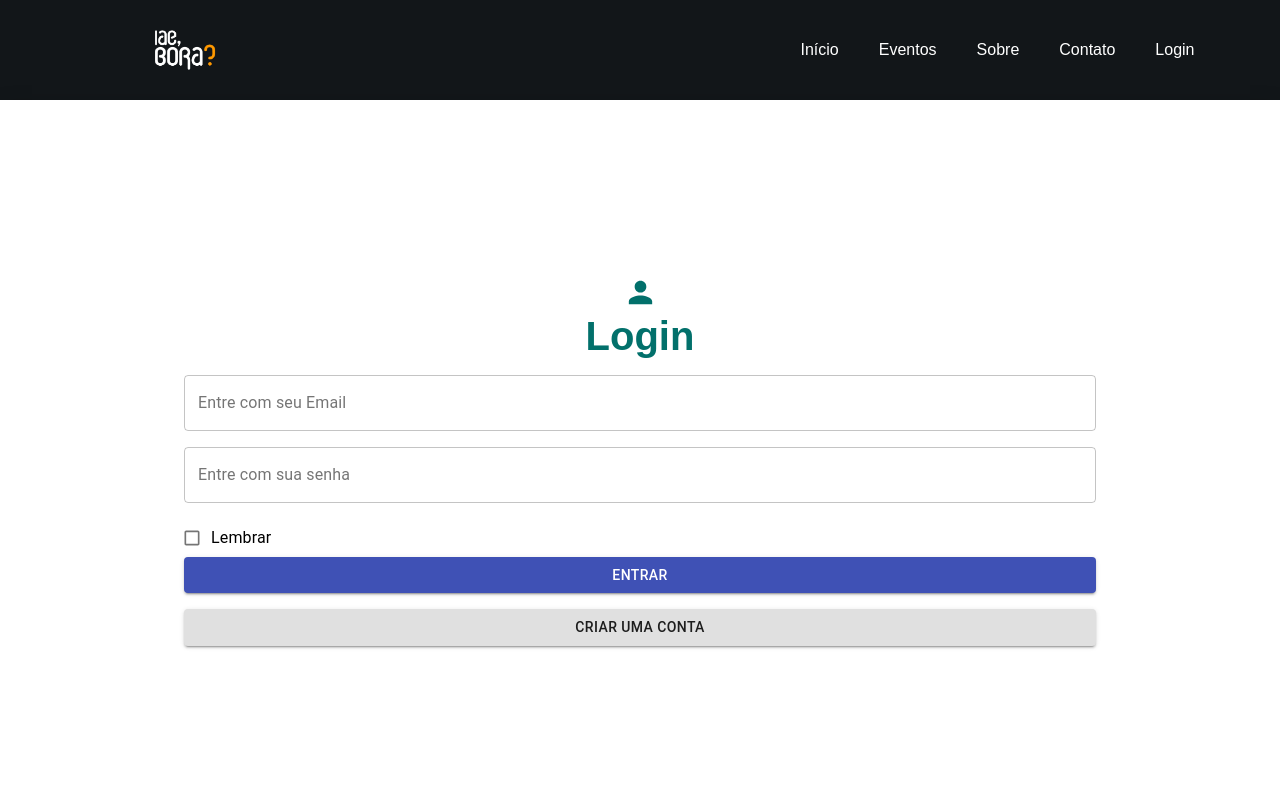
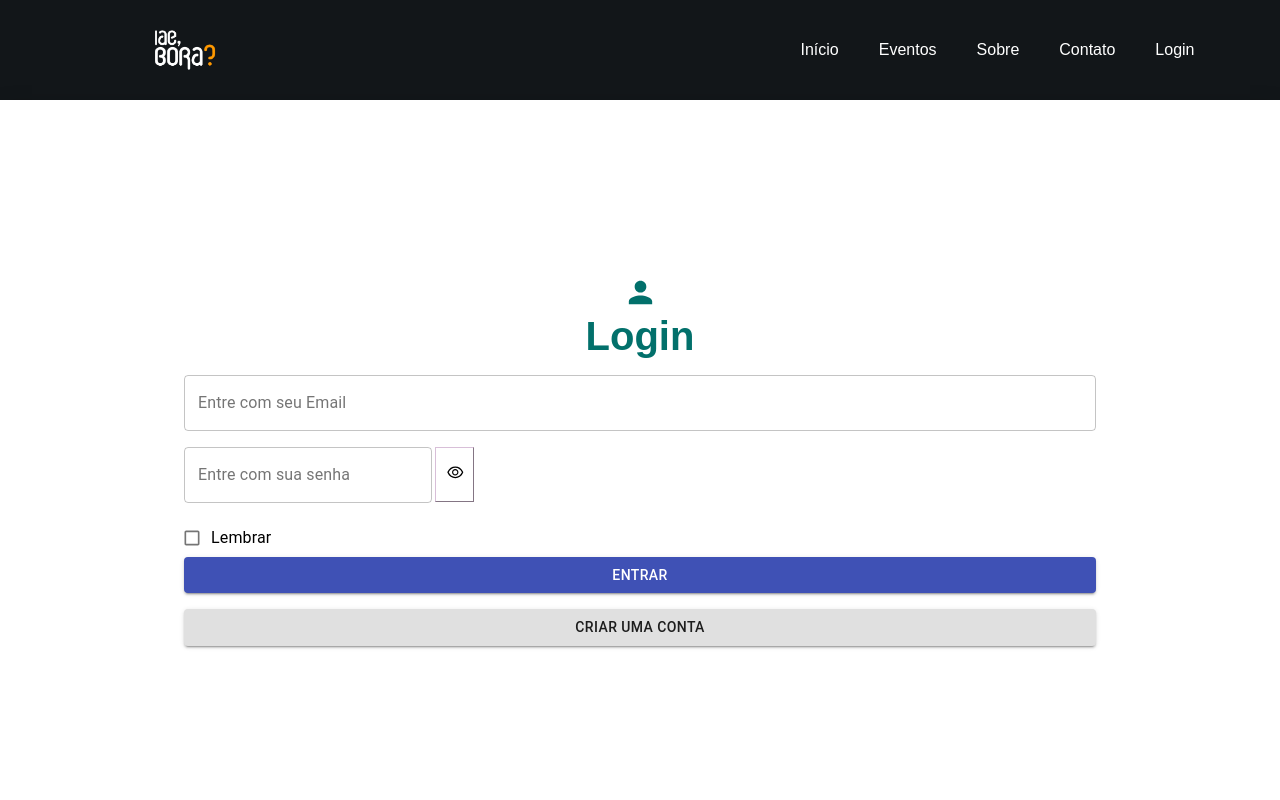
Before and after one commit to Equipe31SI/eAiBora-front, a React (Create React App) app: page /login in a window 1280 px wide. Shown: the top 800 px of the page. Built offline with nearby package versions, Linux system fonts and the light colour scheme.

Commit message:
mostrar e ocultar senha

```diff
--- a/package.json
+++ b/package.json
@@ -11,6 +11,7 @@
     "@fortawesome/react-fontawesome": "^0.1.16",
     "@material-ui/core": "^4.12.3",
     "@material-ui/icons": "^4.11.2",
+    "@mui/icons-material": "^5.2.0",
     "@testing-library/jest-dom": "^5.11.4",
     "@testing-library/react": "^11.1.0",
     "@testing-library/user-event": "^12.1.10",
--- a/src/pages/Form_a.js
+++ b/src/pages/Form_a.js
@@ -2,7 +2,6 @@ import React, { useState } from 'react';
 import '../styles/Login.css';
 import { Divider, Button, TextField } from '@material-ui/core';
 import { Link } from 'react-router-dom';
-/*import EventIcon from '@material-ui/icons/Event';*/
 import api from '../services/api'
 
 const Form=()=> {
@@ -33,10 +32,6 @@ const novoEvento = {
     return (
         <div>
             <div className="icon">
-                {/*<div className="icon_class"></div>
-                <div className="icon_class">
-                    <EventIcon fontSize="large"/>
-                </div>*/}
                 <div className="text">Criar Evento</div>
             </div>
             <p></p>
--- a/src/pages/Login.js
+++ b/src/pages/Login.js
@@ -7,11 +7,16 @@ import Checkbox from '@material-ui/core/Checkbox';
 import CheckBoxOutlineBlankIcon from '@material-ui/icons/CheckBoxOutlineBlank';
 import CheckBoxIcon from '@material-ui/icons/CheckBox';
 import PersonIcon from '@material-ui/icons/Person';
+import { AiOutlineEyeInvisible, AiOutlineEye } from 'react-icons/ai';
 import api from '../services/api'
 
 const Login=()=> {
 const [email, setEmail] = useState('')
 const [password, setPassword] = useState('')
+const [state, setstate] = useState(false)
+const toggleBtn = () => {
+    setstate(prevState => !prevState);
+}
 
 const loginUsuario = {
     email:email,
@@ -45,8 +50,12 @@ async function usuario () {
             <div className="row m-2">
                 <TextField value={email} onChange={e => setEmail(e.target.value)} id="email" className="p-2" type="text" variant="outlined" label="Entre com seu Email" fullWidth/>
                 <p></p>
-                <TextField value={password} onChange={e => setPassword(e.target.value)} id="password" className="p-2" type="text" variant="outlined" label="Entre com sua senha" fullWidth/>
+                <TextField value={password} onChange={e => setPassword(e.target.value)} id="password" className="p-2" type={state ? "text" : "password"} variant="outlined" label="Entre com sua senha" /><button className="btnEye" onClick={toggleBtn}>
+                    { state? <AiOutlineEyeInvisible /> :
+                        <AiOutlineEye />
+                    }</button>
                 <p></p>
+
             <FormControlLabel
                 control={
                     <Checkbox
--- a/src/styles/Login.css
+++ b/src/styles/Login.css
@@ -23,3 +23,15 @@
 .icon_class>.MuiSvgIcon-root {
     color: #02706B;
 }
+
+.btnEye {
+    height: 3em;
+    padding: 0.5em;
+    font-size: 1.165rem;
+    border-width: thin;
+    border-color: thistle;
+    background-color: transparent;
+    cursor: pointer;
+    margin-left: 0.2rem;
+
+}
```
Also changed, not shown: 1 other file (tests, documents, lock files or other folders).
